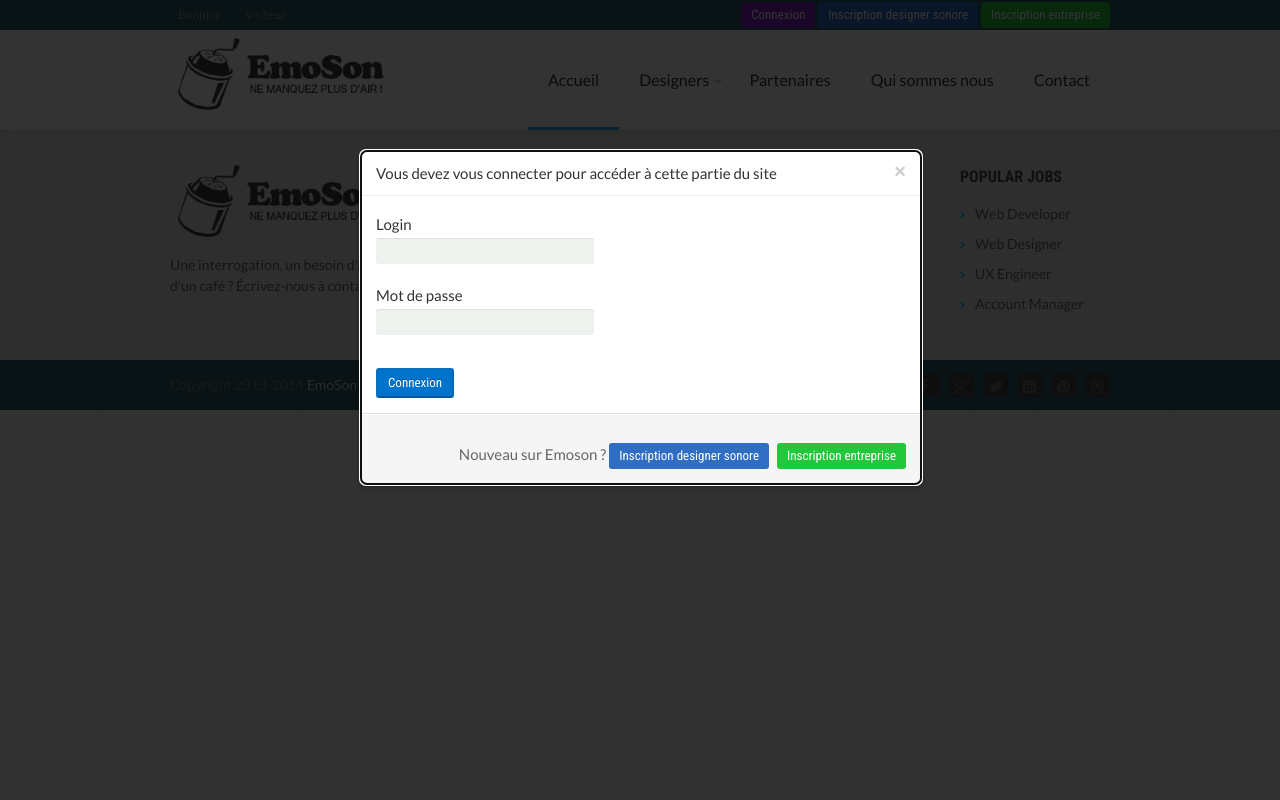
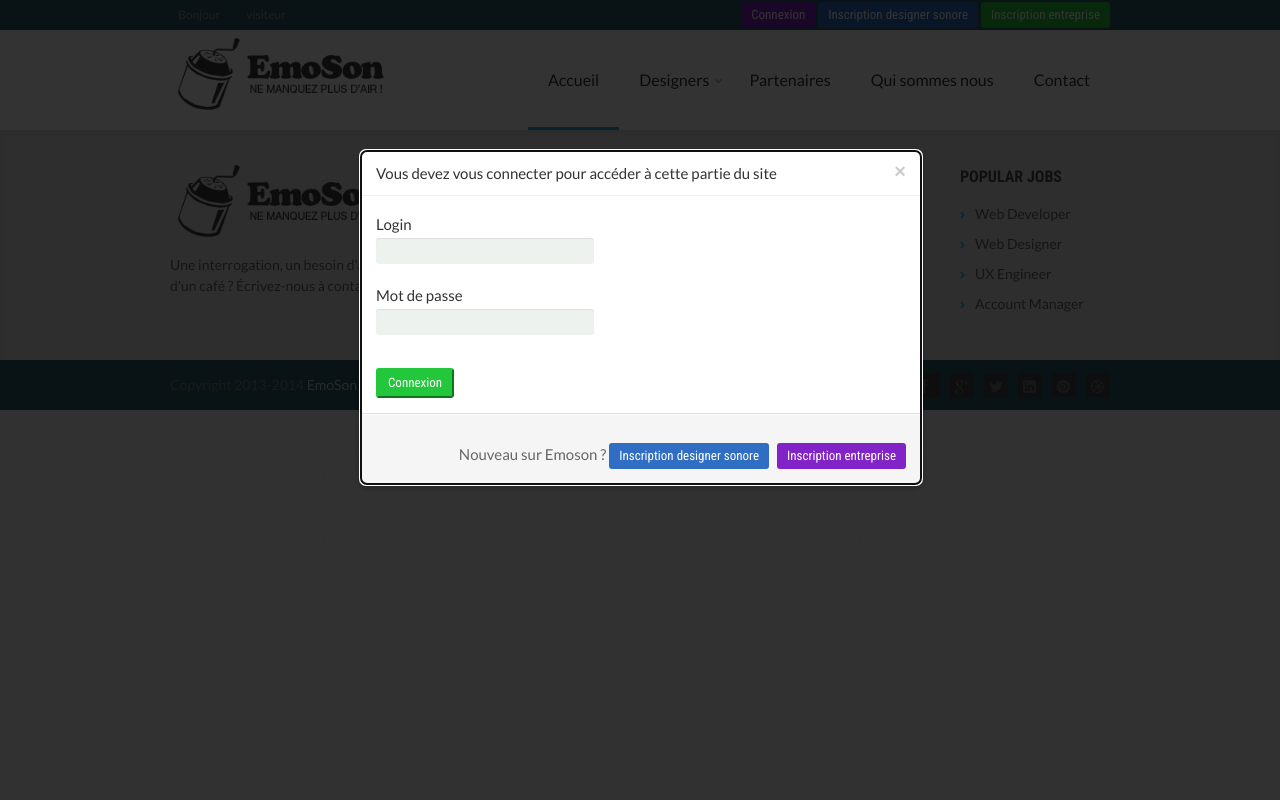
Before and after one commit to PrasannaPeter/Emoson, a PHP site: page /emoson/index.php?module=header in a window 1280 px wide, after a click on "Connexion". Run offline with PHP 8.4, Linux system fonts and the light colour scheme; some libraries are stand-ins or nearby versions.

Commit message:
change h2 to div in dashbard, change color of button for better integration

```diff
--- a/views/global/header.php
+++ b/views/global/header.php
@@ -169,7 +169,7 @@
           </div>
 
         <p>
-          <button type="submit" class="btn btn-primary">Connexion</button>
+          <button type="submit" class="btn btn-success">Connexion</button>
           <!-- <a href="index.php?module=utilisateur&action=recup_mdp" class="btn btn-warning">Mot de passe oublié ?</a> -->
         </p>
       </form>
@@ -179,7 +179,7 @@
     Nouveau sur Emoson ?
 
           <a class="btn btn-info" href="index.php?module=designer&action=inscription_designer">Inscription designer sonore</a>
-          <a class="btn btn-success" href="index.php?module=entreprise&action=inscription_entreprise">Inscription entreprise</a>
+          <a class="btn btn-warning" href="index.php?module=entreprise&action=inscription_entreprise">Inscription entreprise</a>
         </p>
   </div>
 </div>
--- a/views/projet/voir_projet.php
+++ b/views/projet/voir_projet.php
@@ -22,7 +22,7 @@
     <div class="content-inner candidate-list">
 
     <center>
-    <a class="btn btn-large btn-info" href="index.php?module=projet&action=voir_page_projet&idProjet=<?php echo $get_projet['idProjet']; ?>" role="button"><i class="fa fa-file-text"></i> <span>Page du projet</span></a>
+    <a class="btn btn-large btn-info" href="index.php?module=projet&action=voir_page_projet&idProjet=<?php echo $idProjet; ?>" role="button"><i class="fa fa-file-text"></i> <span>Page du projet</span></a>
 
     <hr>
 
```
Also changed, not shown: views/dashboard/dashboard_entreprise.php (+6 -2 lines), views/dashboard/dashboard_graphiste.php (+6 -3 lines), views/projet/voir_page_projet.php (+9 -9 lines).
